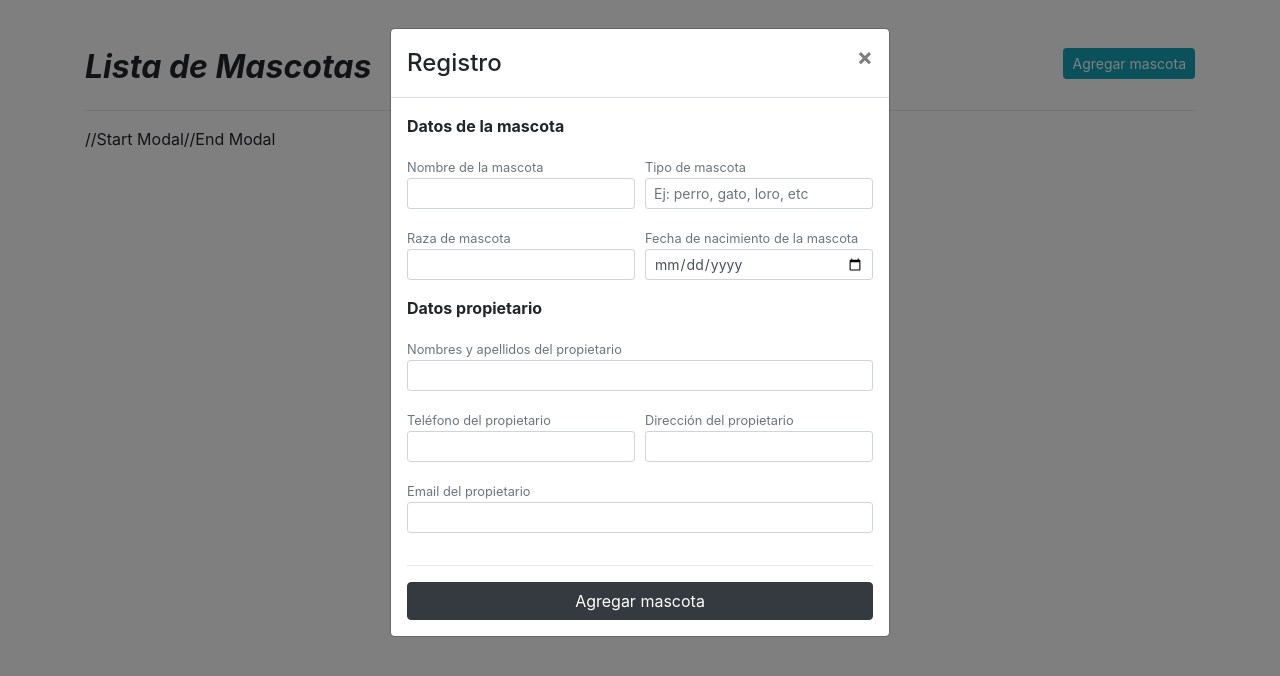
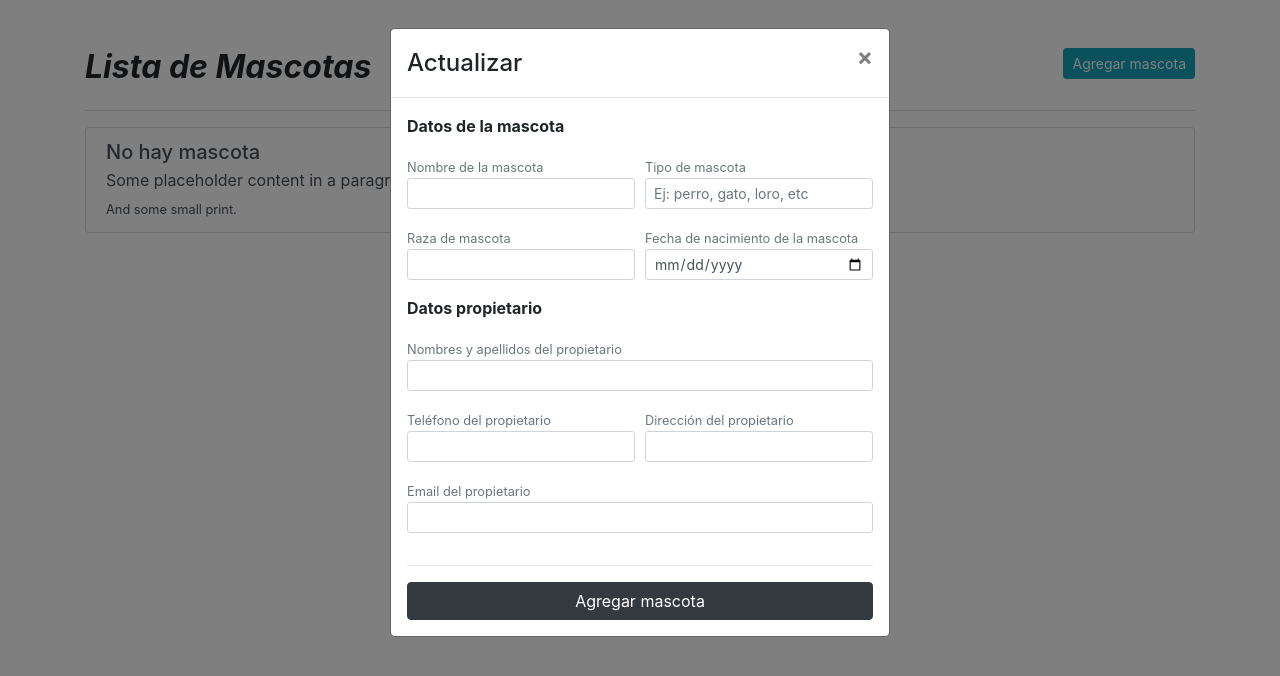
Before and after one commit to camiloGarzon0120/CRUD_PETS, a React (Create React App) app: page / in a window 1280 px wide. Both pictures are taken after a click on the button "Agregar mascota". Shown: the top 676 px of the page. Built offline with nearby package versions, Linux system fonts and the light colour scheme.

Commit message:
Edit and Delete are ready

```diff
--- a/src/App.js
+++ b/src/App.js
@@ -1,6 +1,6 @@
 import React, { useState } from 'react'
-import { Modal } from 'react-bootstrap'
-import { isEmpty } from 'lodash'
+import { Modal, NavItem } from 'react-bootstrap'
+import { isEmpty, size } from 'lodash'
 import shortid from 'shortid'
 
 
@@ -21,6 +21,8 @@ function App() {
   const [ownerEmail, setOwnerEmail] = useState("")*/
 
   const [pets, setPets] = useState([])
+  const [editMode, setEditMode] = useState(false)
+  const [id, setId] = useState("")
 
   const addPet = (e) => {
     e.preventDefault()
@@ -49,6 +51,42 @@ function App() {
 
   }
 
+  const savePet = (e) => {
+    e.preventDefault()
+
+    if (isEmpty(petName)) {
+      console.log("registro vacio")
+      return
+    }
+
+    const editedPets = pets.map(item => item.id === id ? { id, petName: petName} : item)
+    setPets(editedPets)
+    setEditMode(false)
+    setPetName("")
+    setId("")
+    /*setPetType("")
+    setPetBreed("")
+    setPetDate("")
+    setOwnerName("")
+    setOwnerPhone("")
+    setOwnerAddress("")
+    setOwnerEmail("")*/
+
+  }
+
+  const deletePet = (id) => {
+    const filterdPets = pets.filter(pet => pet.id !== id)
+    setPets(filterdPets)
+  }
+
+  const editPet = (thePet) => {
+    handleShow()
+    setPetName(thePet.petName)
+    setEditMode(true)
+    setId(thePet.id)
+  }
+
+
   return (
     <div className="container mt-5">
       <div className="row">
@@ -62,12 +100,32 @@ function App() {
       <hr/>
       <div className="row">
         <div className="col">
+          {
+            size(pets) === 0 ? (
+              <ul className="list-group">
+                <li className="list-group-item list-group-item-action" >
+                    <h5 className="mb-1">No hay mascota</h5>
+                    <p className="mb-1">Some placeholder content in a paragraph.</p>
+                    <small>And some small print.</small>
+                </li>
+              </ul>
+            ) : (
               <ul className="list-group">
                 {
                   pets.map((pet) => (
                     <li className="list-group-item list-group-item-action" key={pet.id}>
-                    <button className="btn btn-danger btn-sm float-right mx-2">Eliminar</button>
-                    <button className="btn btn-warning btn-sm float-right">Editar</button>
+                        <button
+                          className="btn btn-danger btn-sm float-right mx-2"
+                          onClick={() => deletePet(pet.id)}
+                        >
+                          Eliminar
+                        </button>
+                        <button
+                          className="btn btn-warning btn-sm float-right"
+                          onClick={() => editPet(pet)}
+                        >
+                          Editar
+                        </button>
                         <h5 className="mb-1">{pet.petName}</h5>
                         <p className="mb-1">Some placeholder content in a paragraph.</p>
                         <small>And some small print.</small>
@@ -75,16 +133,20 @@ function App() {
                   ))
                 }
               </ul>
+            )
+          }
         </div>
       </div>
 
-      //Start Modal
+      {/* Start Modal Form */}
       <Modal show={show} onHide={handleClose}>
         <Modal.Header closeButton>
-          <Modal.Title>Registro</Modal.Title>
+          <Modal.Title>
+            { editMode ? "Registro" : "Actualizar"}
+          </Modal.Title>
         </Modal.Header>
         <Modal.Body>
-          <form onSubmit={addPet}>
+          <form onSubmit={ editMode ? savePet : addPet }>
             <p><strong>Datos de la mascota</strong></p>
             <div className="form-row">
               <div className="form-group col-md-6">
@@ -188,15 +250,15 @@ function App() {
             </div>
             <hr/>
             <button
-              className="btn btn-dark btn-block"
+              className={ editMode ? "btn btn-warning btn-block" : "btn btn-dark btn-block" }
               type="submit"
             >
-              Agregar mascota
+              { editMode ? "Guardar" : "Agregar mascota"}
             </button>
           </form>
         </Modal.Body>
       </Modal>
-      //End Modal
+      {/* End Modal Form */}
 
     </div>
   );
```
Lines whose indentation alone changed are shown as unchanged.
